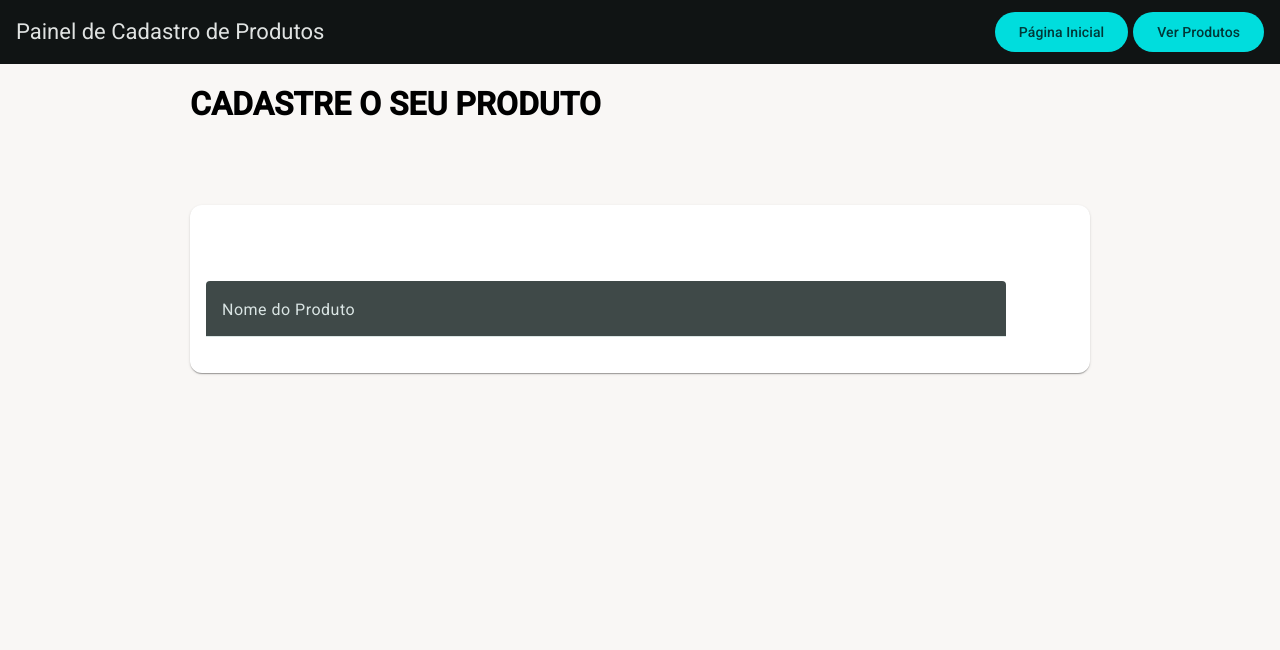
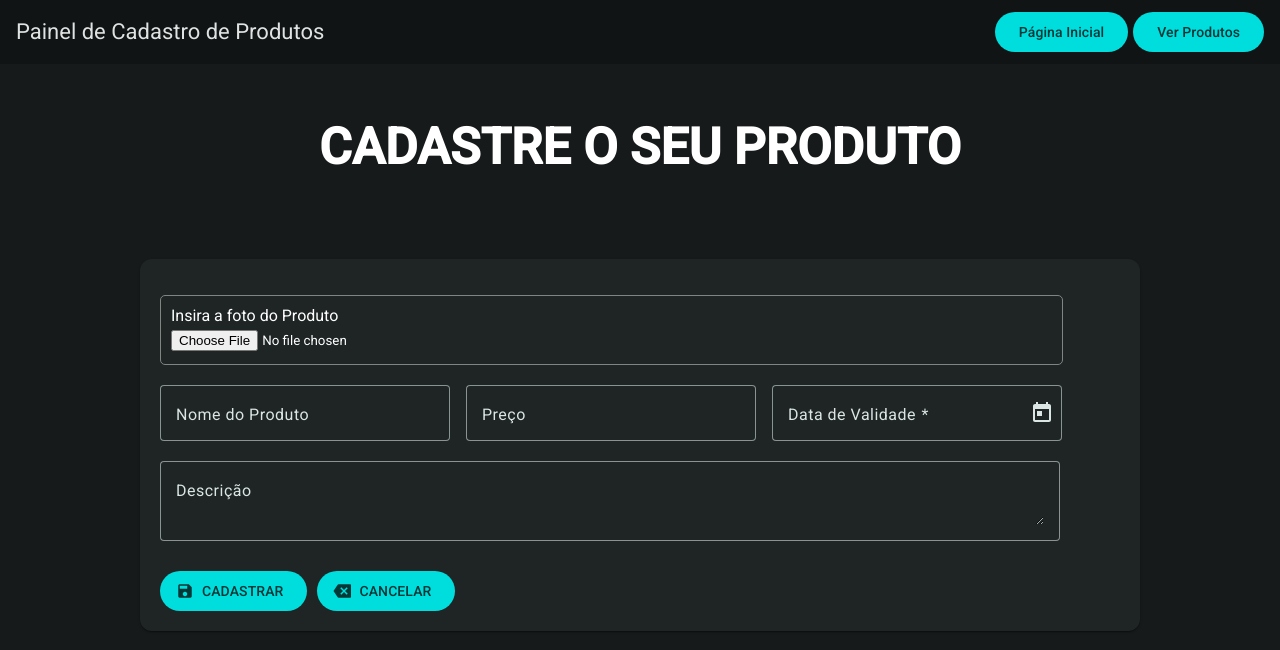
Before and after one commit to will10iam/desafio-crud-angular, an Angular app: page /cadastro in a window 1280 px wide. Shown: the top 650 px of the page. Built offline with nearby package versions, Linux system fonts and the light colour scheme.

Commit message:
validando e populando form de cadastro + estilização

```diff
--- a/src/app/app.component.html
+++ b/src/app/app.component.html
@@ -1,6 +1,6 @@
-<mat-toolbar color="accent">
+<mat-toolbar class="toolbar">
   <span>Painel de Cadastro de Produtos</span>
-  <span class="spacer"></span>
+  <span class=" spacer"></span>
 
   <ng-container *ngIf="router.url !== '/'">
     <!-- Botão Página Inicial aparece em todas as rotas exceto a home -->
--- a/src/app/cadastro/cadastro.component.html
+++ b/src/app/cadastro/cadastro.component.html
@@ -1,23 +1,89 @@
 <div fxLayout="row" fxLayoutAlign="center">
-    <div fxLayout="column" fxFlex="900px">
-        <h1>CADASTRE O SEU PRODUTO</h1>
-        <form class="mt-60">
+    <div fxLayout="column" fxFlex="1000px">
+        <div class="title">
+            <h1>CADASTRE O SEU PRODUTO</h1>
+        </div>
+
+        <form class="mt-60" #productsForm="ngForm" (ngSubmit)="salvar()">
             <mat-card class="card-cadastro">
                 <mat-card-header>
-                    <mat-card-title></mat-card-title>
+                    <mat-card-title class=></mat-card-title>
                 </mat-card-header>
-                <mat-card-content class="mt-60">
+                <mat-card-content class="mt-20 card-content">
+                    <div fxLayout="row" fxLayoutAlign="start" fxLayoutGap="16px" class="foto-produto">
+                        <div fxLayout="column" fxFlex="300px">
+                            <label for="foto">Insira a foto do Produto</label>
+                            <input type="file" id="foto" (change)="onFileSelected($event)" accept="image/*" />
+                            <!-- <div *ngIf="previewUrl" style="margin-top: 10px;">
+                                <img [src]="previewUrl" alt="Preview" style="max-width: 200px; max-height: 200px;" />
+                            </div> -->
+                        </div>
+                    </div>
+
                     <div fxLayout="row" fxLayoutAlign="start" fxLayoutGap="16px">
-                        <div fxLayout="column" fxFlex="800px">
-                            <mat-form-field class="full-width">
+                        <div fxLayout="column" fxFlex="290px">
+                            <mat-form-field class="full-width" appearance="outline">
                                 <mat-label>
                                     Nome do Produto
                                 </mat-label>
-                                <input type="text" matInput placeholder="Digite o nome do produto" />
+                                <input type="email" [(ngModel)]="product.nome" name="nome"
+                                    placeholder="Qual o Nome do Produto?" matInput />
                             </mat-form-field>
                         </div>
+
+                        <div fxLayout="column" fxFlex="290px">
+                            <mat-form-field class="full-width" appearance="outline">
+                                <mat-label>
+                                    Preço
+                                </mat-label>
+                                <input type="email" [(ngModel)]="product.preco" name="preco"
+                                    placeholder=" Qual o Preço do Produto?" matInput />
+                            </mat-form-field>
+                        </div>
+
+                        <div fxLayout="column" fxFlex="290px">
+                            <mat-form-field class="full-width" appearance="outline">
+                                <mat-label>
+                                    Data de Validade
+                                </mat-label>
+                                <input matInput [matDatepicker]="picker" [(ngModel)]="product.dataValidade"
+                                    name="dataValidade" [min]="hoje" #dataValidade="ngModel"
+                                    placeholder="Qual a validade do produto?" required />
+                                <mat-error *ngIf="dataValidade.invalid && dataValidade.touched">
+                                    A data de validade deve ser hoje ou uma data futura.
+                                </mat-error>
+                                <mat-datepicker-toggle matIconSuffix [for]="picker"></mat-datepicker-toggle>
+                                <mat-datepicker #picker></mat-datepicker>
+                            </mat-form-field>
+                        </div>
+
                     </div>
+
+                    <div fxLayout="row" fxLayoutAlign="start" fxLayoutGap="16px">
+                        <div fxLayout="column" fxFlex="900px">
+                            <mat-form-field class="full-width" appearance="outline">
+                                <mat-label>
+                                    Descrição
+                                </mat-label>
+                                <textarea type="text" [(ngModel)]="product.descricao" name="descricao"
+                                    placeholder="Digite a descrição do produto" matInput></textarea>
+                            </mat-form-field>
+                        </div>
+
+                    </div>
+
                 </mat-card-content>
+                <mat-card-actions class="card-actions">
+                    <button mat-flat-button type="submit">
+                        <mat-icon fontIcon="save"></mat-icon>
+                        CADASTRAR
+                    </button>
+
+                    <button mat-flat-button class="ml-10">
+                        <mat-icon fontIcon="backspace"></mat-icon>
+                        CANCELAR
+                    </button>
+                </mat-card-actions>
             </mat-card>
         </form>
     </div>
--- a/src/app/cadastro/cadastro.component.scss
+++ b/src/app/cadastro/cadastro.component.scss
@@ -1,11 +1,57 @@
 .card-cadastro {
-  background-color: #fff;
+  background-color: #1f2525;
 }
 
-.input-cadastro {
-  background-color: bisque;
+.title {
+  color: #fff;
+  display: flex;
+  justify-content: center;
+  align-items: center;
+  margin-top: 20px;
+  margin-bottom: -10px;
+  font-size: 25px;
 }
 
 .mt-60 {
   margin-top: 60px;
 }
+
+.mt-20 {
+  margin-top: 20px;
+}
+
+.ml-5 {
+  margin-left: 5px;
+}
+
+.ml-10 {
+  margin-left: 10px;
+}
+
+.card-content {
+  padding: 0px 20px;
+}
+
+.card-actions {
+  padding: 10px 20px 20px 20px;
+}
+
+.foto-produto {
+  padding-bottom: 40px;
+  color: #fff;
+  border: 1px solid #808483;
+  border-radius: 5px;
+  height: 70px;
+  padding: 10px;
+  margin-bottom: 20px;
+  width: 903px;
+}
+
+.foto-produto input {
+  margin-top: 5px;
+  font-family: "Roboto", sans-serif;
+}
+
+.foto-produto label {
+  font-family: "Roboto", sans-serif;
+}
--- a/src/app/cadastro/cadastro.component.ts
+++ b/src/app/cadastro/cadastro.component.ts
@@ -1,11 +1,16 @@
 import { Component } from '@angular/core';
 import { FlexLayoutModule } from '@angular/flex-layout';
+import { MatDatepickerModule } from '@angular/material/datepicker';
 import { MatCardModule } from '@angular/material/card';
 import { FormsModule } from '@angular/forms';
 import { MatFormFieldModule } from '@angular/material/form-field';
 import { MatInputModule } from '@angular/material/input';
 import { MatButtonModule } from '@angular/material/button';
 import { MatIconModule } from '@angular/material/icon';
+import { CommonModule } from '@angular/common';
+import { provideNativeDateAdapter } from '@angular/material/core';
+import { Product } from './produto';
+import { ProdutoService } from '../produto.service';
 
 @Component({
   selector: 'app-cadastro',
@@ -17,9 +22,52 @@ import { MatIconModule } from '@angular/material/icon';
     MatInputModule,
     MatButtonModule,
     MatIconModule,
+    MatDatepickerModule,
+    CommonModule,
   ],
   standalone: true,
   templateUrl: './cadastro.component.html',
+  providers: [provideNativeDateAdapter()],
   styleUrl: './cadastro.component.scss',
 })
-export class CadastroComponent {}
+export class CadastroComponent {
+  product: Product = Product.newProduct();
+  hoje: Date = new Date();
+
+  constructor(private service: ProdutoService) {}
+
+  previewUrl: string | ArrayBuffer | null = null;
+  onFileSelected(event: Event): void {
+    const input = event.target as HTMLInputElement;
+    if (input.files && input.files[0]) {
+      const file = input.files[0];
+      const reader = new FileReader();
+      reader.onload = () => {
+        this.previewUrl = reader.result;
+        this.product.foto = reader.result as string;
+        console.log(this.previewUrl);
+      };
+      reader.readAsDataURL(file);
+    }
+  }
+
+  salvar() {
+    if (!this.product.dataValidade) {
+      alert('Por favor, insira uma data de validade!');
+      return;
+    }
+    const hoje = new Date();
+    hoje.setHours(0, 0, 0, 0);
+
+    const validade = new Date(this.product.dataValidade);
+    validade.setHours(0, 0, 0, 0);
+    if (validade < hoje) {
+      alert(
+        'Data de validade inválida! Insira a data de hoje ou uma data futura.'
+      );
+      return;
+    }
+    console.log('Dados do Produto: ', this.product);
+    this.service.salvar(this.product);
+  }
+}
--- /dev/null
+++ b/src/app/cadastro/produto.ts
@@ -0,0 +1,17 @@
+import { v4 as uuid } from 'uuid';
+
+export class Product {
+  id?: string;
+  nome?: string;
+  descricao?: string;
+  preco?: number;
+  dataValidade?: string;
+  foto?: string;
+  deletando: boolean = false;
+
+  static newProduct() {
+    const product = new Product();
+    product.id = uuid();
+    return product;
+  }
+}
--- /dev/null
+++ b/src/app/produto.service.ts
@@ -0,0 +1,31 @@
+import { Injectable } from '@angular/core';
+import { Product } from './cadastro/produto';
+
+@Injectable({
+  providedIn: 'root',
+})
+export class ProdutoService {
+  static REPO_PRODUTOS = '_PRODUTOS';
+  constructor() {}
+
+  salvar(produto: Product) {
+    const storage = this.obterStorage();
+    storage.push(produto);
+
+    localStorage.setItem(ProdutoService.REPO_PRODUTOS, JSON.stringify(storage));
+  }
+
+  private obterStorage(): Product[] {
+    const repoProdutos = localStorage.getItem(ProdutoService.REPO_PRODUTOS);
+    if (repoProdutos) {
+      const produtos: Product[] = JSON.parse(repoProdutos);
+      return produtos;
+    }
+    const produtos: Product[] = [];
+    localStorage.setItem(
+      ProdutoService.REPO_PRODUTOS,
+      JSON.stringify(produtos)
+    );
+    return produtos;
+  }
+}
--- a/src/styles.scss
+++ b/src/styles.scss
@@ -7,5 +7,5 @@ body {
 body {
   margin: 0;
   font-family: Roboto, "Helvetica Neue", sans-serif;
-  background-color: #f9f7f5;
+  background-color: #161a1a;
 }
```
Also changed, not shown: 1 other file (tests, documents, lock files or other folders).
